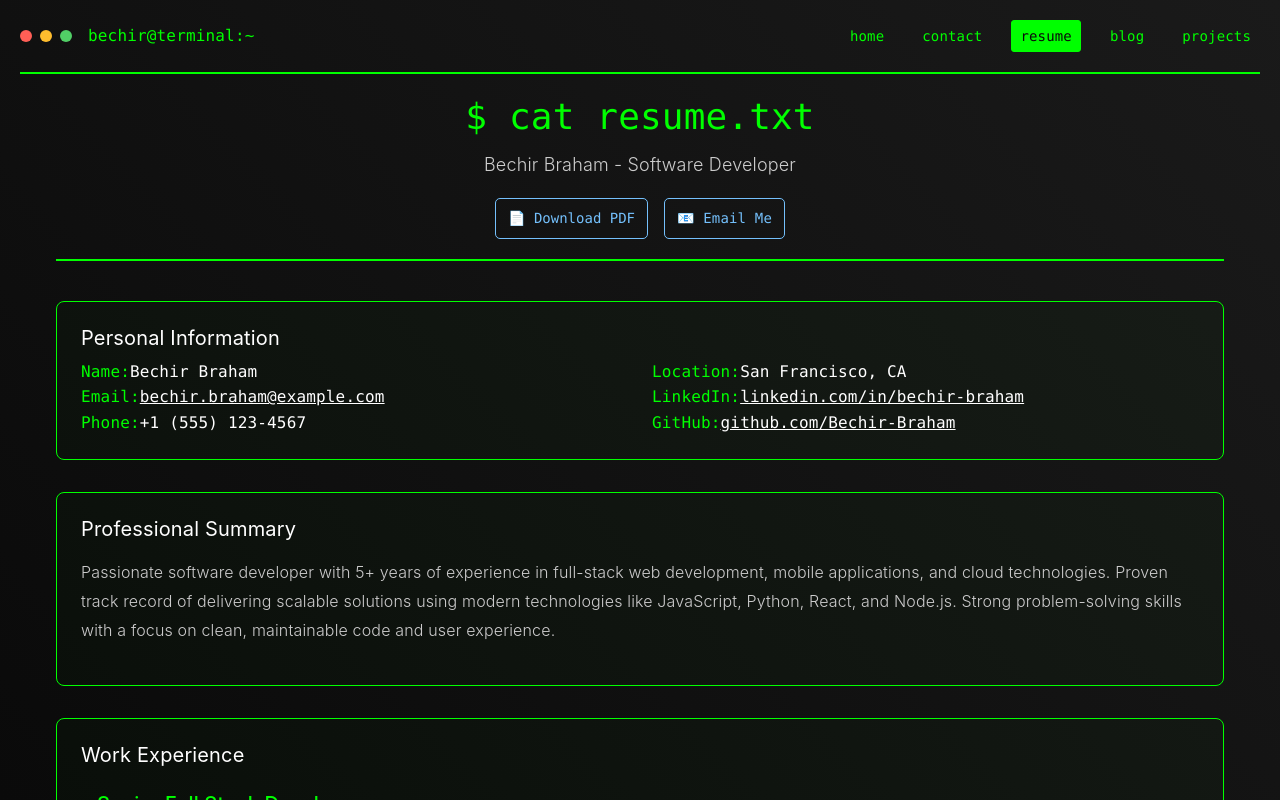
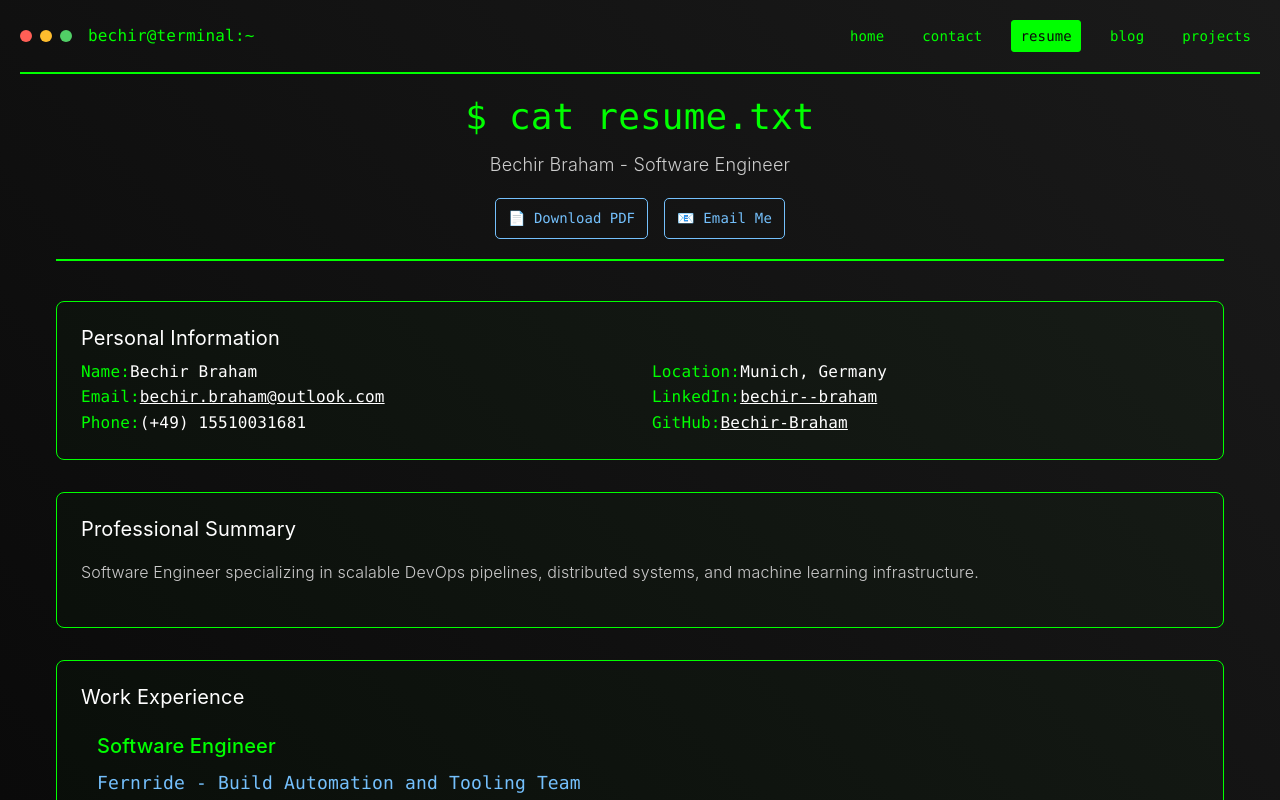
Before and after one commit to Bechir-Braham/blog, an Angular app: page /resume in a window 1280 px wide. Built offline with nearby package versions, Linux system fonts and the light colour scheme.

Commit message:
touch ups

```diff
--- a/src/app/components/resume/resume.html
+++ b/src/app/components/resume/resume.html
@@ -1,12 +1,12 @@
 <div class="container py-10">
     <header class="page-header">
         <h1 class="page-header__title">$ cat resume.txt</h1>
-        <p class="page-header__subtitle">Bechir Braham - Software Developer</p>
+        <p class="page-header__subtitle">Bechir Braham - Software Engineer</p>
         <div class="flex gap-4 justify-center mt-4 flex-wrap">
             <button class="btn btn--secondary btn--small" (click)="downloadResume()" aria-label="Download resume as PDF">
                 📄 Download PDF
             </button>
-            <a href="mailto:bechir.braham@example.com" class="btn btn--secondary btn--small">
+            <a [href]="'mailto:' + personalInfo.email" class="btn btn--secondary btn--small">
                 📧 Email Me
             </a>
         </div>
@@ -144,14 +144,17 @@
             }
         </section>
 
-        <!-- Certifications & Achievements -->
+        <!-- Certifications -->
         <section class="card" aria-labelledby="certifications">
-            <h2 id="certifications" class="card__title mb-6">Certifications & Achievements</h2>
+            <h2 id="certifications" class="card__title mb-6">Certifications</h2>
             <div class="card__content">
                 <ul class="list list--achievements space-y-3">
                     @for (cert of certifications; track cert.id) {
-                        <li class="flex justify-between items-center">
-                            <span>{{ cert.name }}</span>
+                        <li class="flex justify-between items-start">
+                            <div class="flex-1">
+                                <span class="font-semibold">{{ cert.name }}</span>
+                                <div class="text-info text-sm">{{ cert.institution }}</div>
+                            </div>
                             <span [class]="'tag ' + cert.tagClass">{{ cert.year }}</span>
                         </li>
                     }
@@ -159,23 +162,28 @@
             </div>
         </section>
 
-        <!-- Notable Projects -->
-        <section class="card" aria-labelledby="projects">
-            <h2 id="projects" class="card__title mb-6">Notable Projects</h2>
+        <!-- Publications -->
+        <section class="card" aria-labelledby="publications">
+            <h2 id="publications" class="card__title mb-6">Publications</h2>
 
-            @for (project of notableProjects; track project.id) {
+            @for (pub of publications; track pub.id) {
                 <article class="mb-6 p-4 bg-primary-dim rounded border-l-4 border-primary">
-                    <h3 class="text-primary text-lg font-semibold mb-2">{{ project.name }}</h3>
-                    <p class="card__content">
-                        {{ project.description }}
-                    </p>
-                    <div class="flex flex-wrap gap-2 mt-3">
-                        @for (tech of project.technologies; track tech) {
-                            <span class="tag tag--secondary">{{ tech }}</span>
-                        }
+                    <h3 class="text-primary text-lg font-semibold mb-2">{{ pub.title }}</h3>
+                    <div class="card__content space-y-1">
+                        <p class="text-secondary">{{ pub.authors }}</p>
+                        <p class="text-info text-sm">{{ pub.journal }}</p>
+                        <span class="tag tag--secondary">{{ pub.type }} - {{ pub.year }}</span>
                     </div>
                 </article>
             }
+        </section>
+
+        <!-- Language Skills -->
+        <section class="card" aria-labelledby="languages">
+            <h2 id="languages" class="card__title mb-5">Language Skills</h2>
+            <p class="card__content leading-relaxed">
+                {{ languages }}
+            </p>
         </section>
     </main>
 
--- a/src/app/components/resume/resume.ts
+++ b/src/app/components/resume/resume.ts
@@ -26,15 +26,18 @@ interface Education {
 interface Certification {
   id: number;
   name: string;
+  institution: string;
   year: string;
   tagClass: string;
 }
 
-interface Project {
+interface Publication {
   id: number;
-  name: string;
-  description: string;
-  technologies: string[];
+  title: string;
+  authors: string;
+  journal: string;
+  year: string;
+  type: string;
 }
 
 interface PersonalInfo {
@@ -57,147 +60,176 @@ interface PersonalInfo {
 export class ResumeComponent {
   personalInfo: PersonalInfo = {
     name: 'Bechir Braham',
-    email: 'bechir.braham@example.com',
-    phone: '+1 (555) 123-4567',
-    location: 'San Francisco, CA',
-    linkedin: 'linkedin.com/in/bechir-braham',
-    linkedinUrl: 'https://linkedin.com/in/bechir-braham',
-    github: 'github.com/Bechir-Braham',
+    email: 'bechir.braham@outlook.com',
+    phone: '(+49) 15510031681',
+    location: 'Munich, Germany',
+    linkedin: 'bechir--braham',
+    linkedinUrl: 'https://fr.linkedin.com/in/bechir-brahem2000',
+    github: 'Bechir-Braham',
     githubUrl: 'https://github.com/Bechir-Braham'
   };
 
-  professionalSummary = `Passionate software developer with 5+ years of experience in full-stack web development,
-    mobile applications, and cloud technologies. Proven track record of delivering scalable
-    solutions using modern technologies like JavaScript, Python, React, and Node.js. Strong
-    problem-solving skills with a focus on clean, maintainable code and user experience.`;
+  professionalSummary = `Software Engineer specializing in scalable DevOps pipelines, distributed systems, and machine learning infrastructure.`;
+
+  languages = `Arabic: Native, English: Proficient (C1), French: Good (B2), German: Basic (B1) and enrolled in a B2 course.`;
 
   workExperience: WorkExperience[] = [
     {
       id: 1,
-      title: 'Senior Full Stack Developer',
-      company: 'Tech Innovations Inc.',
-      period: 'January 2022 - Present',
+      title: 'Software Engineer',
+      company: 'Fernride - Build Automation and Tooling Team',
+      period: 'November 2024 - Present',
       achievements: [
-        'Led development of a microservices architecture serving 100K+ daily users',
-        'Implemented CI/CD pipelines reducing deployment time by 60%',
-        'Mentored junior developers and conducted code reviews',
-        'Built responsive web applications using React, TypeScript, and Node.js',
-        'Optimized database queries improving application performance by 40%'
+        'Managed and maintained a Bazel-based build system for autonomous and teleoperated terminal trucks, supporting a multi-language monorepo.',
+        'Operated and contributed to CI (Continuous Integration) infrastructure across on-premises, AWS and Azure cloud environments; Utilized Terraform for infrastructure as code, integrated microservices with Kubernetes, and implemented robust monitoring, alerting, and SLOs (Service Level Objectives).',
+        'Designed and led the implementation of a static analysis gating solution to enforce safety certification requirements (TÜV), reducing static analysis violations from ~10,000 to ~200 in six months.',
+        'Designed a hibernation based solution for CI cloud machines to preserve the Bazel server cache, potentially resulting in over 90% performance improvement for cold job runs and approximately 60% reduction in compute costs.',
+        'Integrated recorded real-world vehicle-simulation tests into CI as a safety-quality gate, sped up runtime using multi-level caching (shared Lustre Filesystem + Bazel remote cache), and added the checks to PR and merge pipelines to speed impact analysis for certified releases.'
       ]
     },
     {
       id: 2,
-      title: 'Full Stack Developer',
-      company: 'StartupXYZ',
-      period: 'June 2020 - December 2021',
+      title: 'Software Engineering Intern',
+      company: 'Paul Scherrer Institut - Detectors Group',
+      period: 'February - July 2024',
       achievements: [
-        'Developed and maintained web applications using Django and React',
-        'Integrated third-party APIs and payment processing systems',
-        'Collaborated with design team to implement pixel-perfect UI/UX',
-        'Participated in agile development process and sprint planning',
-        'Wrote comprehensive unit and integration tests'
+        'Architected and implemented a data analysis library for hybrid pixel X-ray detectors using C++. The library is able to read and write data from different file formats, send and receive data from multiple servers, synchronize between data-streams and analyze data using different optimized algorithms.',
+        'Developed Python bindings with pybind11 to expose C++ internals, enabling users to write readable and easy to use Python code while benefiting from C++ performance.',
+        'Provided an easy to use parallelization framework for scientists to run their algorithms. Users are able to run algorithms on: multiple threads, multiple processes and multiple distributed nodes communicating via ZeroMQ.',
+        'Improved the parallelization of Python threads (4x improvement) by releasing and acquiring the Global Interpreter Lock (GIL) carefully in the Python bindings.'
       ]
     },
     {
       id: 3,
-      title: 'Junior Software Developer',
-      company: 'Digital Solutions Ltd.',
-      period: 'August 2019 - May 2020',
+      title: 'Software Engineering Intern',
+      company: 'Paul Scherrer Institut - Detectors Group',
+      period: 'August - October 2023',
       achievements: [
-        'Built mobile applications using React Native for iOS and Android',
-        'Developed RESTful APIs using Python Flask',
-        'Maintained legacy systems and implemented bug fixes',
-        'Participated in daily standups and sprint retrospectives'
+        'Contributed to the development of an open-source GUI application for testing and configuring hybrid X-ray detectors. The interface was developed using Python and PyQt and it binds to C++ code for faster backend communication with the detector server.',
+        'Implemented unit, integration, and end-to-end testing, reaching test coverage of over 80% for the GUI application.',
+        'Automated C++ code generation for the SLS detector package\'s command-line interface using Python, reducing code complexity and significantly improving maintainability and flexibility.'
+      ]
+    },
+    {
+      id: 4,
+      title: 'DevOps & Backend Engineer (Working Student)',
+      company: 'Upkurs',
+      period: 'September 2022 - January 2023',
+      achievements: [
+        'Established CI/CD (Continuous Integration and Deployment) pipelines for both development and production environments on Google Cloud (GCP); managed deployments for Cloud Storage, MongoDB databases, and mail services.',
+        'Implemented a NestJS service that communicates with Google Calendar API using OAuth 2.0 to generate Google Meet links and return them to clients over WebSockets.',
+        'Improved backend servers\' response times for Authentication and User services by up to 70% through asynchronous programming and algorithmic optimizations.'
+      ]
+    },
+    {
+      id: 5,
+      title: 'Machine Learning R&D Intern',
+      company: 'Laboratory of Images, Signals and Intelligent Systems, University Paris-Est Créteil',
+      period: 'June - September 2022',
+      achievements: [
+        'Performed comprehensive literature reviews and critically evaluated machine learning methodologies for PTSD recognition using EEG (electroencephalogram) data.',
+        'Co-authored review paper, contributing analytical insights and actionable recommendations for advancing EEG-based PTSD detection approaches.'
+      ]
+    },
+    {
+      id: 6,
+      title: 'Deep Learning & Computer Vision Engineer Intern',
+      company: 'EZZAYRA',
+      period: 'April - May 2022',
+      achievements: [
+        'Managed a team of 4 interns to design, test and deploy a deep learning model on an agricultural autonomous robot to locate and classify ripe and unripe strawberries.',
+        'Achieved an mAP (mean average precision) of 0.82 using a YOLO based model and deployed the model with web interface as a prototype.'
       ]
     }
   ];
 
   skillCategories: SkillCategory[] = [
     {
-      name: 'Languages',
-      skills: ['JavaScript', 'TypeScript', 'Python', 'Java', 'C++', 'HTML5', 'CSS3', 'SQL']
+      name: 'Programming Languages',
+      skills: ['Python', 'C++', 'JavaScript', 'Go', 'Java']
     },
     {
-      name: 'Frontend',
-      skills: ['React', 'Vue.js', 'Angular', 'Tailwind CSS', 'Bootstrap', 'Sass', 'Webpack']
+      name: 'DevOps',
+      skills: ['CI/CD', 'Bazel', 'GitHub Actions', 'Docker', 'Kubernetes', 'Ansible', 'Terraform', 'Git', 'Linux']
     },
     {
-      name: 'Backend',
-      skills: ['Node.js', 'Express.js', 'Django', 'Flask', 'Spring Boot', 'RESTful APIs']
+      name: 'Cloud Computing',
+      skills: ['AWS', 'Azure', 'GCP']
     },
     {
-      name: 'Databases',
-      skills: ['MongoDB', 'PostgreSQL', 'MySQL', 'Redis', 'Elasticsearch']
-    },
-    {
-      name: 'DevOps & Tools',
-      skills: ['Docker', 'AWS', 'Git', 'Jenkins', 'CI/CD', 'Linux', 'Nginx']
-    },
-    {
-      name: 'Mobile',
-      skills: ['React Native', 'Flutter', 'iOS Development', 'Android Development']
+      name: 'Machine Learning/AI',
+      skills: ['PyTorch', 'TensorFlow', 'Ray']
     }
   ];
 
   education: Education[] = [
     {
       id: 1,
-      degree: 'Bachelor of Science in Computer Science',
-      institution: 'University of Technology',
-      period: 'September 2015 - June 2019',
+      degree: 'Software Engineering Diploma (Equivalent to Master of Science)',
+      institution: 'National Institute of Applied Science and Technology (INSAT), University of Carthage',
+      period: 'September 2019 - October 2024',
       highlights: [
-        'Graduated Magna Cum Laude with GPA 3.8/4.0',
-        'Relevant coursework: Data Structures, Algorithms, Software Engineering',
-        'Capstone project: Machine Learning-based Recommendation System'
+        'Located in Tunisia',
+        'Comprehensive software engineering curriculum',
+        'Master\'s level education with focus on practical applications'
       ]
+    }
+  ];
+
+  publications: Publication[] = [
+    {
+      id: 1,
+      title: 'Machine Learning-based Approaches for Post-Traumatic Stress Disorder Diagnosis using Video and EEG Sensors: A Review',
+      authors: 'Alice Othmani, Bechir Brahem, Younes Haddou and Mustaqueem Khan',
+      journal: 'IEEE Sensors Journal, 2023 (Q1, Impact factor: 4.3)',
+      year: '2023',
+      type: 'journal'
+    },
+    {
+      id: 2,
+      title: 'iCompass at WANLP 2022 Shared Task: ARBERT and MARBERT for Multilabel Propaganda Classification of Arabic Tweets',
+      authors: 'Taboubi Bilel, Bechir Brahem, and Hatem Haddad',
+      journal: 'Empirical Methods in Natural Language Processing (EMNLP) Workshops 2022 (Class A*)',
+      year: '2022',
+      type: 'conference'
     }
   ];
 
   certifications: Certification[] = [
     {
       id: 1,
-      name: 'AWS Certified Solutions Architect',
-      year: '2023',
+      name: 'Fundamentals of Accelerated Computing with CUDA C/C++',
+      institution: 'NVIDIA Deep Learning Institute (DLI)',
+      year: 'March 2023',
       tagClass: 'tag--success'
     },
     {
       id: 2,
-      name: 'React Developer Certification',
-      year: '2022',
+      name: 'Fundamentals of Accelerated Computing with CUDA Python',
+      institution: 'NVIDIA Deep Learning Institute (DLI)',
+      year: 'July 2022',
       tagClass: 'tag--success'
     },
     {
       id: 3,
-      name: 'Scrum Master Certification',
-      year: '2021',
+      name: 'Building Intelligent Recommender Systems',
+      institution: 'NVIDIA Deep Learning Institute (DLI)',
+      year: 'June 2022',
       tagClass: 'tag--success'
     },
     {
       id: 4,
-      name: 'Employee of the Year - Tech Innovations Inc.',
-      year: '2023',
-      tagClass: 'tag--warning'
+      name: 'Fundamentals of Deep Learning',
+      institution: 'NVIDIA Deep Learning Institute (DLI)',
+      year: 'May 2022',
+      tagClass: 'tag--success'
     },
     {
       id: 5,
-      name: 'Open Source Contributor - 50+ GitHub contributions',
-      year: 'Ongoing',
-      tagClass: 'tag--secondary'
-    }
-  ];
-
-  notableProjects: Project[] = [
-    {
-      id: 1,
-      name: 'E-commerce Platform',
-      description: 'Full-stack e-commerce solution with React frontend, Node.js backend, and MongoDB database. Features include user authentication, payment integration, inventory management, and admin dashboard.',
-      technologies: ['React', 'Node.js', 'MongoDB', 'Stripe API']
-    },
-    {
-      id: 2,
-      name: 'Task Management App',
-      description: 'Cross-platform mobile application built with React Native. Includes real-time synchronization, push notifications, and collaborative features.',
-      technologies: ['React Native', 'TypeScript', 'Firebase', 'Redux']
+      name: 'TensorFlow: Advanced Techniques',
+      institution: 'Coursera',
+      year: 'March 2022',
+      tagClass: 'tag--success'
     }
   ];
 
```
